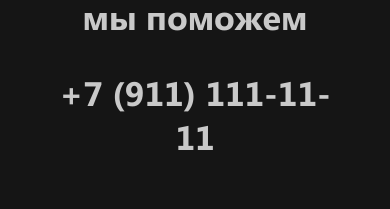
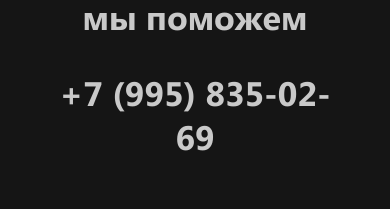
Before and after one commit to thisisnico/goodevening, a Next.js app: page / in a window 390 px wide. Shown: the part 1994-2203 px from the top of the page. Built offline with nearby package versions, Linux system fonts and the light colour scheme; no server answers.

Commit message:
phone number duh

```diff
--- a/components/CallUs.tsx
+++ b/components/CallUs.tsx
@@ -7,7 +7,7 @@ export default function CallUs() {
                 Остались вопросы? Позвоните нам и мы поможем
             </Title>
             <Title ta="center" ff="Segoe UI Bold">
-                +7 (911) 111-11-11
+                +7 (995) 835-02-69
             </Title>
         </Stack>
     );
```
